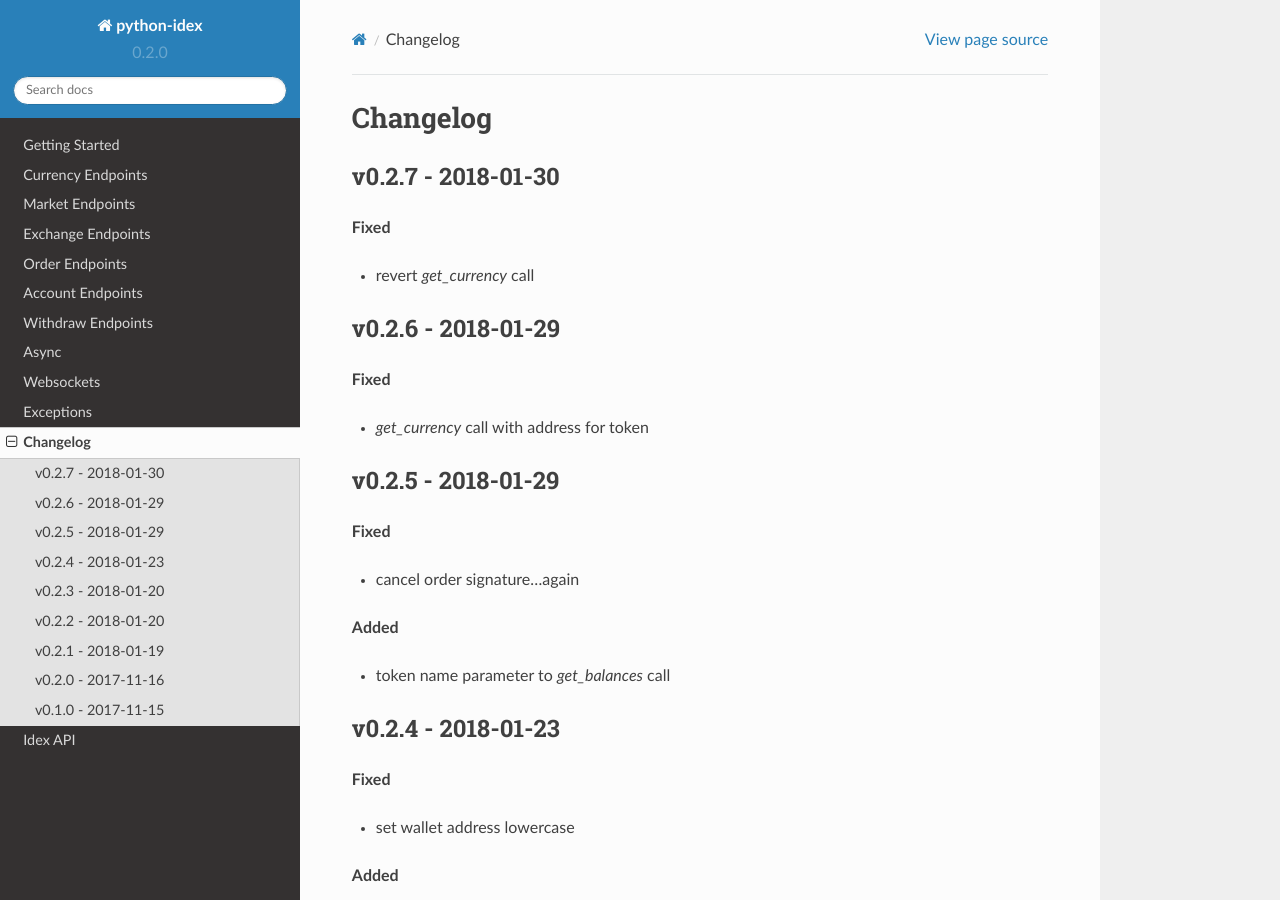
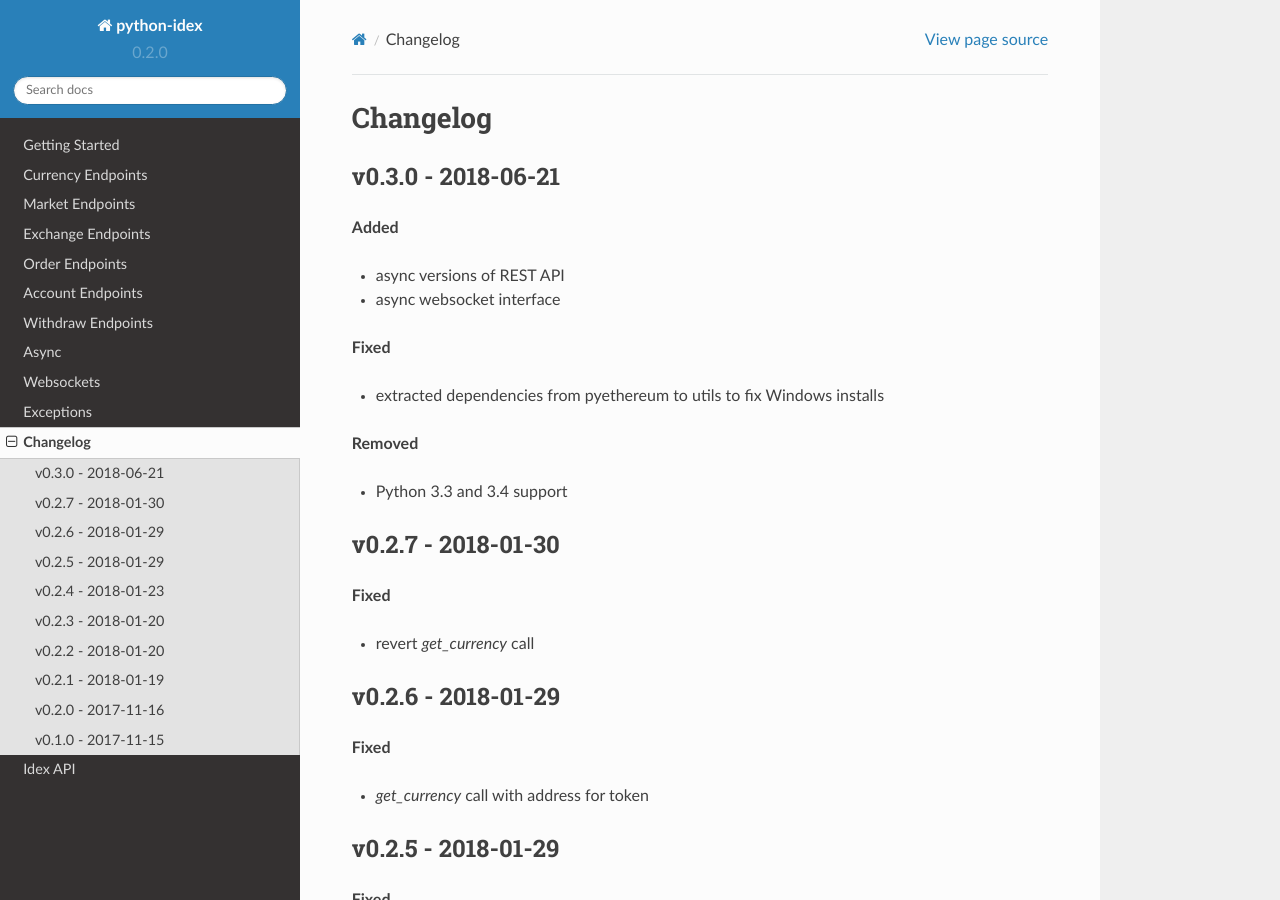
Before and after one commit to sammchardy/python-idex, a Sphinx documentation site: the page built from docs/changelog.rst, in a window 1280 px wide and 900 px high. Built offline with Sphinx 7.4.7 and the Read the Docs theme 2.0.0, drawn with Linux system fonts in a browser that asks for light colours; formulas are drawn with MathJax 3.

Commit message:
Update to v0.3.0

```diff
--- a/README.rst
+++ b/README.rst
@@ -1,5 +1,5 @@
 =============================
-Welcome to python-idex v0.2.7
+Welcome to python-idex v0.3.0
 =============================
 
 .. image:: https://img.shields.io/pypi/v/python-idex.svg
--- a/docs/changelog.rst
+++ b/docs/changelog.rst
@@ -1,5 +1,21 @@
 Changelog
 =========
+
+v0.3.0 - 2018-06-21
+^^^^^^^^^^^^^^^^^^^
+
+**Added**
+
+- async versions of REST API
+- async websocket interface
+
+**Fixed**
+
+- extracted dependencies from pyethereum to utils to fix Windows installs
+
+**Removed**
+
+- Python 3.3 and 3.4 support
 
 v0.2.7 - 2018-01-30
 ^^^^^^^^^^^^^^^^^^^
```
